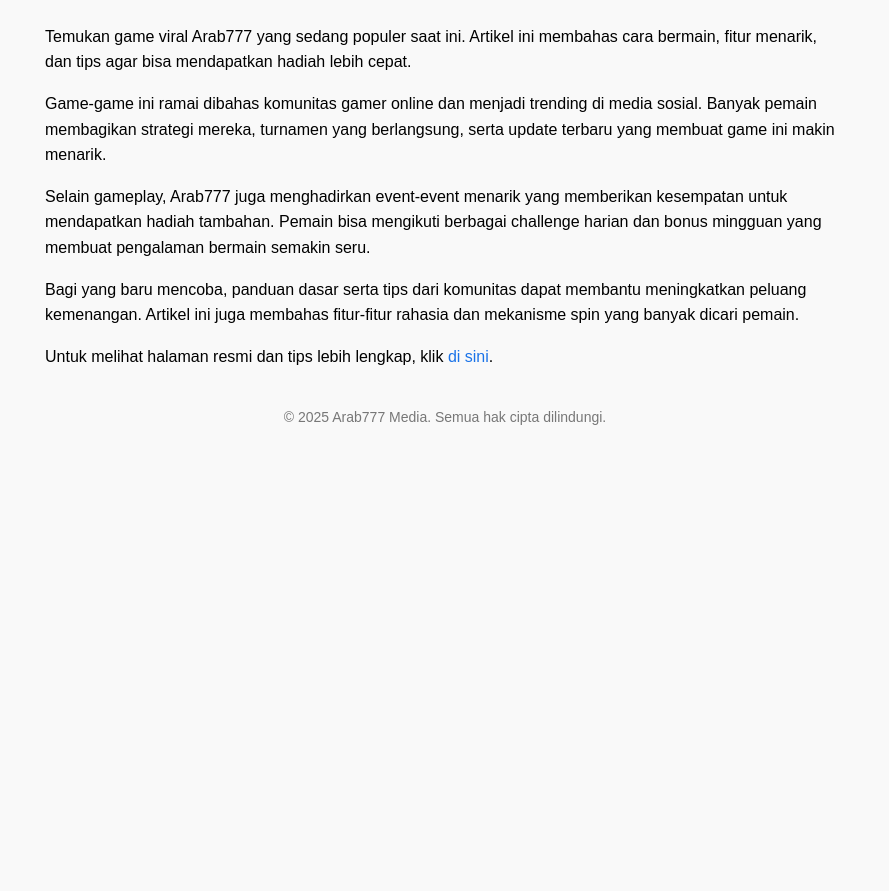
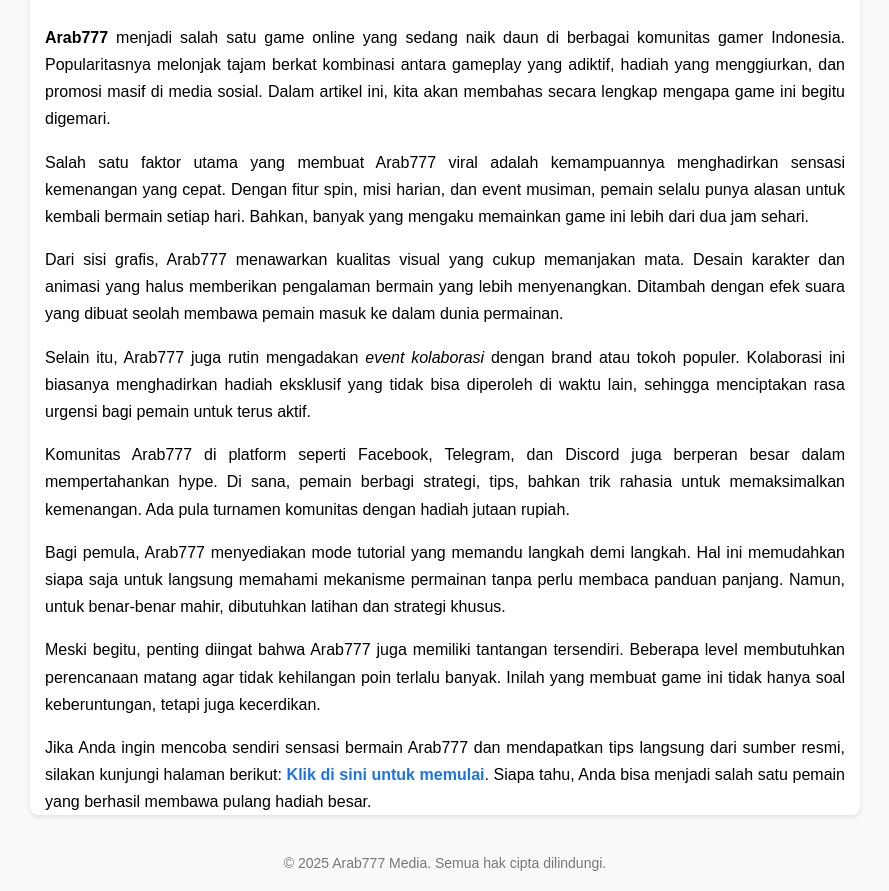
Before and after one commit to arab777game/arab777game.github.io, a plain HTML site: page index.html in a window 1280 px wide. Shown: the part 542-1433 px from the top of the page, without its empty margins (195-1084 px from the left). Before the commit the page ends 987 px from the top, so only its background shows below. Drawn offline with Linux system fonts and the light colour scheme.

Commit message:
Update index.html

```diff
--- a/index.html
+++ b/index.html
@@ -6,21 +6,21 @@
   <title>Game Viral Arab777 Hari Ini</title>
 
   <!-- Meta Google Discover -->
-  <meta name="description" content="Ulasan game viral Arab777 terbaru yang sedang populer dan memberikan hadiah menarik.">
+  <meta name="description" content="Ulasan lengkap game viral Arab777 terbaru yang sedang populer dan memberikan hadiah menarik.">
   <meta name="robots" content="index, follow, max-image-preview:large">
   <link rel="canonical" href="https://arab777game.github.io/">
 
-  <!-- Open Graph / Facebook -->
+  <!-- Open Graph -->
   <meta property="og:type" content="article">
   <meta property="og:title" content="Game Viral Arab777 Hari Ini">
-  <meta property="og:description" content="Ulasan game viral Arab777 terbaru yang sedang populer dan memberikan hadiah menarik.">
+  <meta property="og:description" content="Ulasan lengkap game viral Arab777 terbaru yang sedang populer dan memberikan hadiah menarik.">
   <meta property="og:image" content="https://arab777game.github.io/game2025.png">
   <meta property="og:url" content="https://arab777game.github.io/">
 
   <!-- Twitter Card -->
   <meta name="twitter:card" content="summary_large_image">
   <meta name="twitter:title" content="Game Viral Arab777 Hari Ini">
-  <meta name="twitter:description" content="Ulasan game viral Arab777 terbaru yang sedang populer dan memberikan hadiah menarik.">
+  <meta name="twitter:description" content="Ulasan lengkap game viral Arab777 terbaru yang sedang populer dan memberikan hadiah menarik.">
   <meta name="twitter:image" content="https://arab777game.github.io/game2025.png">
 
   <!-- JSON-LD Schema NewsArticle -->
@@ -38,24 +38,24 @@
       "name": "Arab777 Media",
       "logo": { "@type": "ImageObject", "url": "https://arab777game.github.io/logo.png" }
     },
-    "description": "Ulasan game viral Arab777 terbaru yang sedang populer dan memberikan hadiah menarik."
+    "description": "Ulasan lengkap game viral Arab777 terbaru yang sedang populer dan memberikan hadiah menarik."
   }
   </script>
 
-  <!-- RSS feed untuk fitur Ikuti -->
+  <!-- RSS feed -->
   <link rel="alternate" type="application/rss+xml" href="https://arab777game.github.io/feed.xml">
 
-  <!-- Style sederhana -->
+  <!-- Style -->
   <style>
     body { font-family: Arial, sans-serif; margin:0; padding:0; background:#f9f9f9; }
     header { background:#1a73e8; color:white; padding:20px; text-align:center; }
-    main { max-width:800px; margin:20px auto; padding:0 15px; }
-    img { width:100%; height:auto; margin-bottom:20px; }
+    main { max-width:800px; margin:20px auto; padding:0 15px; background:white; border-radius:8px; box-shadow:0 2px 5px rgba(0,0,0,0.1); }
+    img { width:100%; height:auto; margin-bottom:20px; border-radius:6px; }
     h1 { font-size:28px; margin-bottom:15px; }
     h2 { font-size:22px; margin-top:25px; margin-bottom:10px; }
-    p { line-height:1.6; margin-bottom:15px; }
+    p { line-height:1.7; margin-bottom:15px; text-align:justify; }
     footer { text-align:center; color:#777; padding:20px; font-size:14px; }
-    a { color:#1a73e8; text-decoration:none; }
+    a { color:#1a73e8; text-decoration:none; font-weight:bold; }
   </style>
 </head>
 <body>
@@ -67,15 +67,21 @@
 <main>
   <img src="https://arab777game.github.io/game2025.png" alt="Orang main game di HP">
 
-  <p>Temukan game viral Arab777 yang sedang populer saat ini. Artikel ini membahas cara bermain, fitur menarik, dan tips agar bisa mendapatkan hadiah lebih cepat.</p>
+  <p><strong>Arab777</strong> menjadi salah satu game online yang sedang naik daun di berbagai komunitas gamer Indonesia. Popularitasnya melonjak tajam berkat kombinasi antara gameplay yang adiktif, hadiah yang menggiurkan, dan promosi masif di media sosial. Dalam artikel ini, kita akan membahas secara lengkap mengapa game ini begitu digemari.</p>
 
-  <p>Game-game ini ramai dibahas komunitas gamer online dan menjadi trending di media sosial. Banyak pemain membagikan strategi mereka, turnamen yang berlangsung, serta update terbaru yang membuat game ini makin menarik.</p>
+  <p>Salah satu faktor utama yang membuat Arab777 viral adalah kemampuannya menghadirkan sensasi kemenangan yang cepat. Dengan fitur spin, misi harian, dan event musiman, pemain selalu punya alasan untuk kembali bermain setiap hari. Bahkan, banyak yang mengaku memainkan game ini lebih dari dua jam sehari.</p>
 
-  <p>Selain gameplay, Arab777 juga menghadirkan event-event menarik yang memberikan kesempatan untuk mendapatkan hadiah tambahan. Pemain bisa mengikuti berbagai challenge harian dan bonus mingguan yang membuat pengalaman bermain semakin seru.</p>
+  <p>Dari sisi grafis, Arab777 menawarkan kualitas visual yang cukup memanjakan mata. Desain karakter dan animasi yang halus memberikan pengalaman bermain yang lebih menyenangkan. Ditambah dengan efek suara yang dibuat seolah membawa pemain masuk ke dalam dunia permainan.</p>
 
-  <p>Bagi yang baru mencoba, panduan dasar serta tips dari komunitas dapat membantu meningkatkan peluang kemenangan. Artikel ini juga membahas fitur-fitur rahasia dan mekanisme spin yang banyak dicari pemain.</p>
+  <p>Selain itu, Arab777 juga rutin mengadakan <em>event kolaborasi</em> dengan brand atau tokoh populer. Kolaborasi ini biasanya menghadirkan hadiah eksklusif yang tidak bisa diperoleh di waktu lain, sehingga menciptakan rasa urgensi bagi pemain untuk terus aktif.</p>
 
-  <p>Untuk melihat halaman resmi dan tips lebih lengkap, klik <a href="https://my.erohere.eu/go/">di sini</a>.</p>
+  <p>Komunitas Arab777 di platform seperti Facebook, Telegram, dan Discord juga berperan besar dalam mempertahankan hype. Di sana, pemain berbagi strategi, tips, bahkan trik rahasia untuk memaksimalkan kemenangan. Ada pula turnamen komunitas dengan hadiah jutaan rupiah.</p>
+
+  <p>Bagi pemula, Arab777 menyediakan mode tutorial yang memandu langkah demi langkah. Hal ini memudahkan siapa saja untuk langsung memahami mekanisme permainan tanpa perlu membaca panduan panjang. Namun, untuk benar-benar mahir, dibutuhkan latihan dan strategi khusus.</p>
+
+  <p>Meski begitu, penting diingat bahwa Arab777 juga memiliki tantangan tersendiri. Beberapa level membutuhkan perencanaan matang agar tidak kehilangan poin terlalu banyak. Inilah yang membuat game ini tidak hanya soal keberuntungan, tetapi juga kecerdikan.</p>
+
+  <p>Jika Anda ingin mencoba sendiri sensasi bermain Arab777 dan mendapatkan tips langsung dari sumber resmi, silakan kunjungi halaman berikut: <a href="https://my.erohere.eu/go/">Klik di sini untuk memulai</a>. Siapa tahu, Anda bisa menjadi salah satu pemain yang berhasil membawa pulang hadiah besar.</p>
 </main>
 
 <footer>
```
